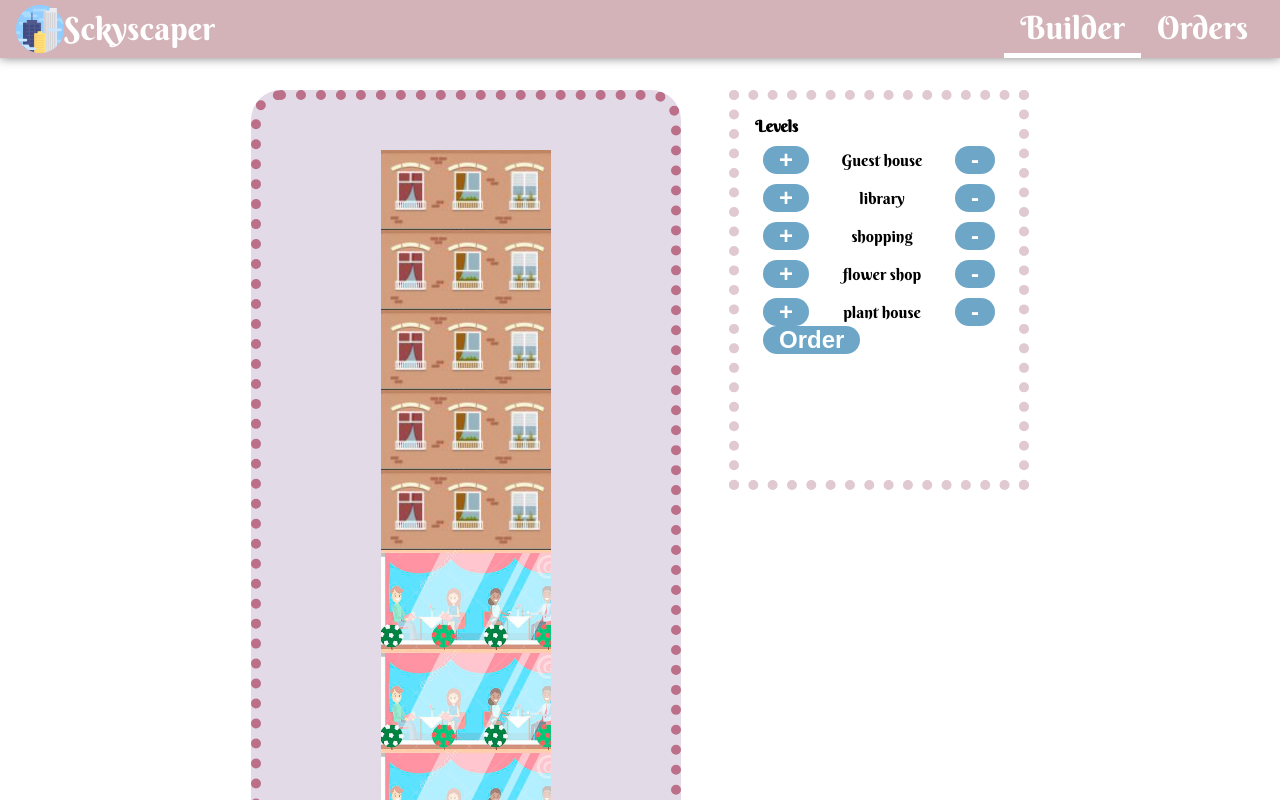
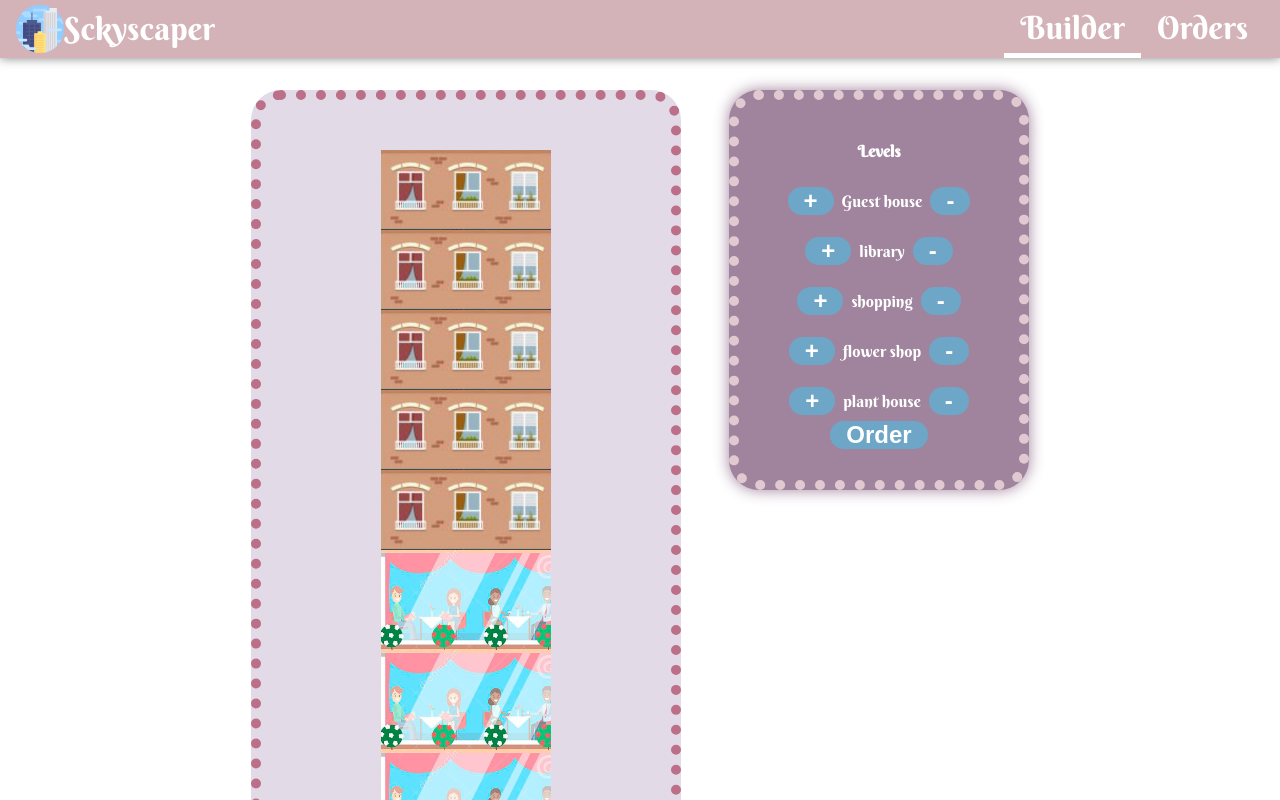
Before and after one commit to soltonbekov-aiymkyz/builder, a React (Create React App) app: page / in a window 1280 px wide. Shown: the top 800 px of the page. Built offline with nearby package versions, Linux system fonts and the light colour scheme.

Commit message:
added new styles for this page

```diff
--- a/src/components/SkyscaperBuilder/SkyscaperControls/SkyscaperControls.module.css
+++ b/src/components/SkyscaperBuilder/SkyscaperControls/SkyscaperControls.module.css
@@ -24,5 +24,15 @@
      height:400px;
      padding: 1rem;
      border: 10px dotted rgb(224, 201, 209);
-
+     background-color:#a0849d;
+     color: white;
+     border-radius: 30px;
+     line-height: 40px;
+     box-shadow: 0px 0px 15px #a0849d ;
+     padding-top: 10px;
+     padding-bottom: 10px;
+     display: flex;
+     flex-flow: column nowrap;
+     align-items: center;
+     justify-content: center;
 }
```
